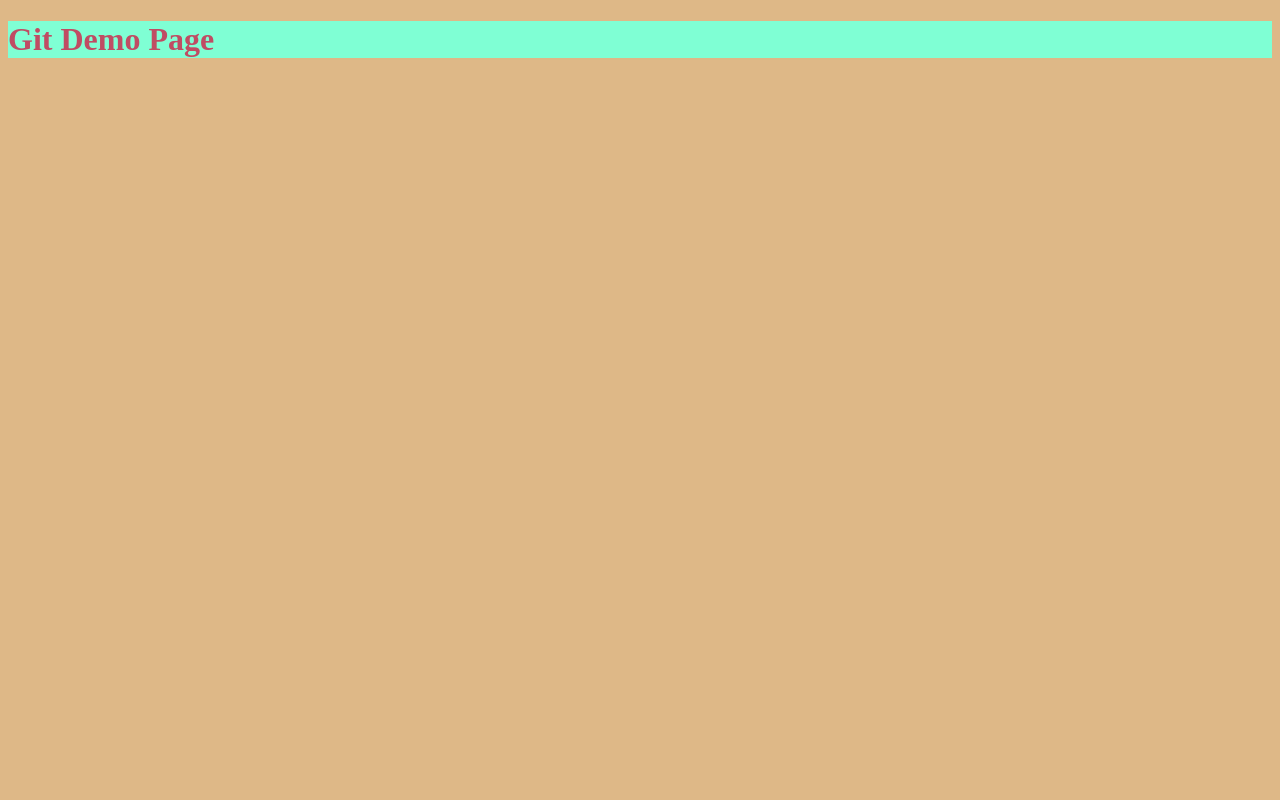
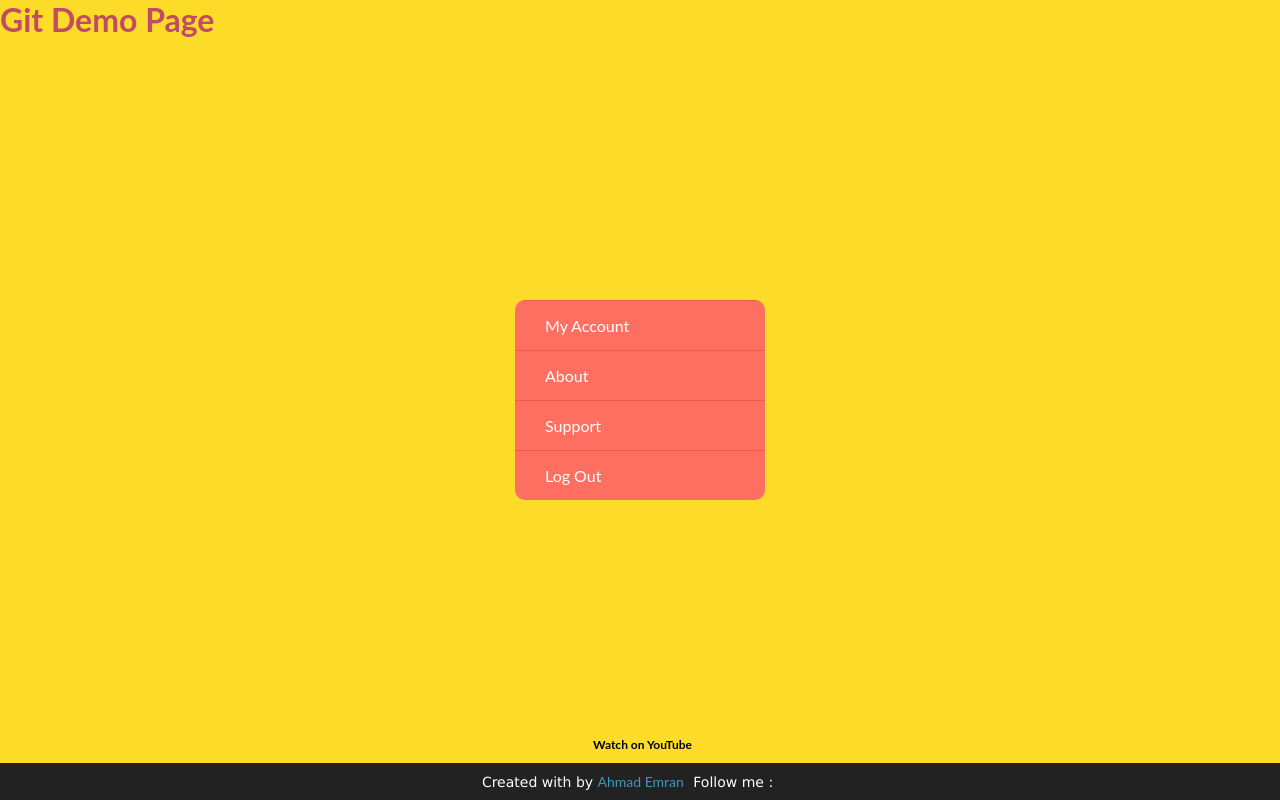
Before and after one commit to NebojsaCenic/practiceDemo, a plain HTML site: page index.html in a window 1280 px wide. Drawn offline with Linux system fonts and the light colour scheme.

Commit message:
fancy menu

```diff
--- a/index.html
+++ b/index.html
@@ -10,6 +10,58 @@
 <body>
     <h1>Git Demo Page</h1>
 
+    <div class="wrapper">
+        <ui class="mainMenu">
+            <li class="item" id="account">
+                <a href="#account" class="btn"><i class="fas fa-user-circle"></i>My Account</a>
+                <div class="subMenu">
+                    <a href="">item-1</a>
+                    <a href="">item-2</a>
+                    <a href="">item-3</a>
+                </div>
+            </li>
+            <li class="item" id="about">
+                <a href="#about" class="btn"><i class="fas fa-address-card"></i>About</a>
+                <div class="subMenu">
+                    <a href="">item-1</a>
+                    <a href="">item-2</a>
+                </div>
+            </li>
+            <li class="item" id="support">
+                <a href="#support" class="btn"><i class="fas fa-info"></i>Support</a>
+                <div class="subMenu">
+                    <a href="">item-1</a>
+                </div>
+            </li>
+            <li class="item">
+                <a href="#" class="btn"><i class="fas fa-sign-out-alt"></i>Log Out</a>
+            </li>
+        </ui>
+    </div>
+
+
+
+<footer>
+  <p>
+		Created with <i class="fa fa-heart"></i> by
+		<a target="_blank" href="https://codepen.io/ahmadbassamemran/">Ahmad Emran</a>
+    Follow me :
+      <a target="_blank"  href="https://www.instagram.com/ahmadbassamemran/"><i class="fab fa-instagram"></i></a>
+    <a target="_blank"  href="https://www.linkedin.com/in/ahmademarn/"><i class="fab fa-linkedin"></i></a>
+    <a target="_blank" href="https://codepen.io/ahmadbassamemran/"><i class="fab fa-codepen"></i></a>
+        <a target="_blank" href="https://dev.to/ahmadbassamemran"><i class="fab fa-dev"></i></a>
+             <a target="_blank" href="https://twitter.com/ahmadbassamemra"><i class="fab fa-twitter-square"></i></a>
+	</p>
+</footer>
+
+<div class="youtubeBtn">
+  <a target="_blank" href="https://www.youtube.com/AhmadEmran?sub_confirmation=1">
+      <span>Watch on YouTube</span>
+  <i class="fab fa-youtube"></i>
+    </a>
+
+</div>
+
     <script src="app.js"></script>
 </body>
 </html>
--- a/styles.css
+++ b/styles.css
@@ -3,5 +3,217 @@ body {
 }
 h1 {
     color:rgb(192, 76, 99);
-    background-color: aquamarine;
 }
+
+*{
+    margin: 0;
+    padding: 0;
+    font-family: 'lato';
+    list-style: none;
+    text-decoration: none;
+}
+body{
+    background-color: #fcdc29;
+}
+
+.wrapper{
+    position: absolute;
+    top: 50%;
+    left: 50%;
+    transform: translate(-50%, -50%);
+}
+.mainMenu{
+    width: 250px;
+    display: block;
+    border-radius: 10px;
+    overflow: hidden;
+}
+.item{
+    border-top: 1px solid #ef584a;
+    overflow: hidden;
+}
+.btn{
+    display: block;
+    padding: 15px 20px;
+    background-color: #ff6f61;
+    color: #fff;
+    position: relative;
+
+}
+.btn:before{
+    content: '';
+    position: absolute;
+    width: 0;
+    height: 0;
+    border-left: 8px solid transparent;
+    border-right:8px solid transparent;
+    border-top:10px solid #ff6f61;
+    right: 15px;
+    bottom: -10px;
+    z-index: 9;
+
+}
+.btn i {
+    margin-right: 10px;
+}
+.subMenu{
+    background: #273057;
+    overflow: hidden;
+    transition: max-height 0.7s;
+    max-height: 0;
+}
+.subMenu a{
+    display: block;
+    padding: 15px 20px;
+    color: #fff;
+    font-size: 14px;
+    border-bottom: 1px solid #394c7f;
+    position: relative;
+
+}
+.subMenu a:before{
+    content: '';
+    opacity: 0;
+    transition: opacity 0.3s;
+
+}
+.subMenu a:hover:before{
+    content: '';
+    position: absolute;
+    height: 0;
+    width: 6px;
+    left: 0;
+    top:0;
+    opacity: 1;
+    /* background-color: #d8d824; */
+    border-top: 24px solid transparent;
+    border-left: 11px solid #fcdc29;
+    border-bottom: 24px solid transparent;
+}
+.subMenu a:after{
+    content: '';
+    opacity: 0;
+    transition: opacity 0.3s;
+
+}
+.subMenu a:hover:after{
+    content: '';
+    position: absolute;
+    height: 0;
+    width: 6px;
+    right: 0px;
+    top:0;
+    opacity: 1;
+    /* background-color: #d8d824; */
+    border-top: 24px solid transparent;
+    border-right: 11px solid #fcdc29;
+    border-bottom: 24px solid transparent;
+}
+.subMenu a:hover{
+    background: #273057;
+    background: -moz-linear-gradient(top, #273057 0%, #273057 50%, #394c7f 51%, #394c7f 100%);
+    background: -webkit-linear-gradient(top, #273057 0%,#273057 50%,#394c7f 51%,#394c7f 100%);
+    background: linear-gradient(to bottom, #273057 0%,#273057 50%,#394c7f 51%,#394c7f 100%);
+    filter: progid:DXImageTransform.Microsoft.gradient( startColorstr='#273057', endColorstr='#394c7f',GradientType=0 );
+    transition: all 0.3s;
+    border-bottom: 1px solid #394c7f;
+}
+.subMenu a:last-child{
+    border:none;
+}
+.item:target .subMenu{
+    max-height: 10em;
+}
+
+
+
+
+/*  footer   */
+footer {
+    background-color: #222;
+    color: #fff;
+    font-size: 14px;
+    bottom: 0;
+    position: fixed;
+    left: 0;
+    right: 0;
+    text-align: center;
+    z-index: 999;
+}
+
+footer p {
+    margin: 10px 0;
+    font-family: 'Lucida Sans', 'Lucida Sans Regular', 'Lucida  Grande', 'Lucida Sans Unicode', Geneva, Verdana, sans-serif;
+}
+footer .fa-heart{
+    color: red;
+}
+footer .fa-dev{
+    color: #fff;
+}
+footer .fa-twitter-square{
+  color:#1da0f1;
+}
+footer .fa-instagram{
+  color: #f0007c;
+}
+fotter .fa-linkedin{
+  color:#0073b1;
+}
+footer .fa-codepen{
+  color:#fff
+}
+footer a {
+    color: #3c97bf;
+    text-decoration: none;
+  margin-right:5px;
+}
+.youtubeBtn{
+    position: fixed;
+    left: 50%;
+  transform:translatex(-50%);
+    bottom: 45px;
+    cursor: pointer;
+    transition: all .3s;
+    vertical-align: middle;
+    text-align: center;
+    display: inline-block;
+}
+.youtubeBtn i{
+   font-size:20px;
+  float:left;
+}
+.youtubeBtn a{
+    color:#ff0000;
+    animation: youtubeAnim 1000ms linear infinite;
+  float:right;
+}
+.youtubeBtn a:hover{
+  color:#c9110f;
+  transition:all .3s ease-in-out;
+  text-shadow: none;
+}
+.youtubeBtn i:active{
+  transform:scale(.9);
+  transition:all .3s ease-in-out;
+}
+.youtubeBtn span{
+    font-family: 'Lato';
+    font-weight: bold;
+    color: #000;
+    display: block;
+    font-size: 12px;
+    float: right;
+    line-height: 20px;
+    padding-left: 5px;
+
+}
+
+@keyframes youtubeAnim{
+  0%,100%{
+    color:#c9110f;
+  }
+  50%{
+    color:#ff0000;
+  }
+}
```
